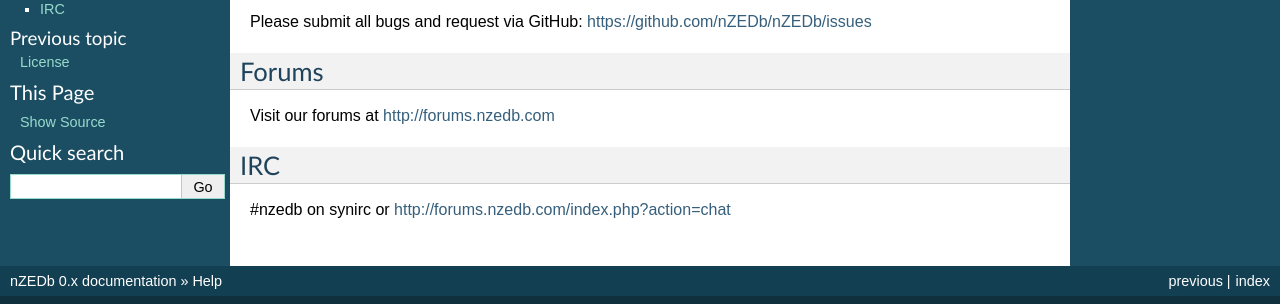
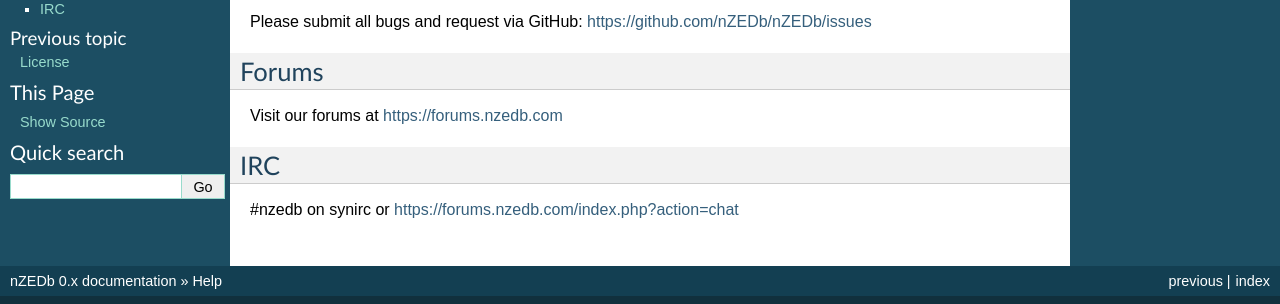
Before and after one commit to nZEDb/nZEDb_Docs, a Sphinx documentation site: the page built from source/help.rst, in a window 1280 px wide. Shown: the part 137-441 px from the top of the page. Built offline with Sphinx 7.4.7, drawn with Linux system fonts in a browser that asks for light colours; some of the changed lines change nothing that is shown.

Commit message:
Update help.rst
changed to https for the forum links

```diff
--- a/source/help.rst
+++ b/source/help.rst
@@ -11,9 +11,9 @@
 Forums
 ------
 
-Visit our forums at http://forums.nzedb.com
+Visit our forums at https://forums.nzedb.com
 
 IRC
 ---
 
-#nzedb on synirc or http://forums.nzedb.com/index.php?action=chat
+#nzedb on synirc or https://forums.nzedb.com/index.php?action=chat
```
